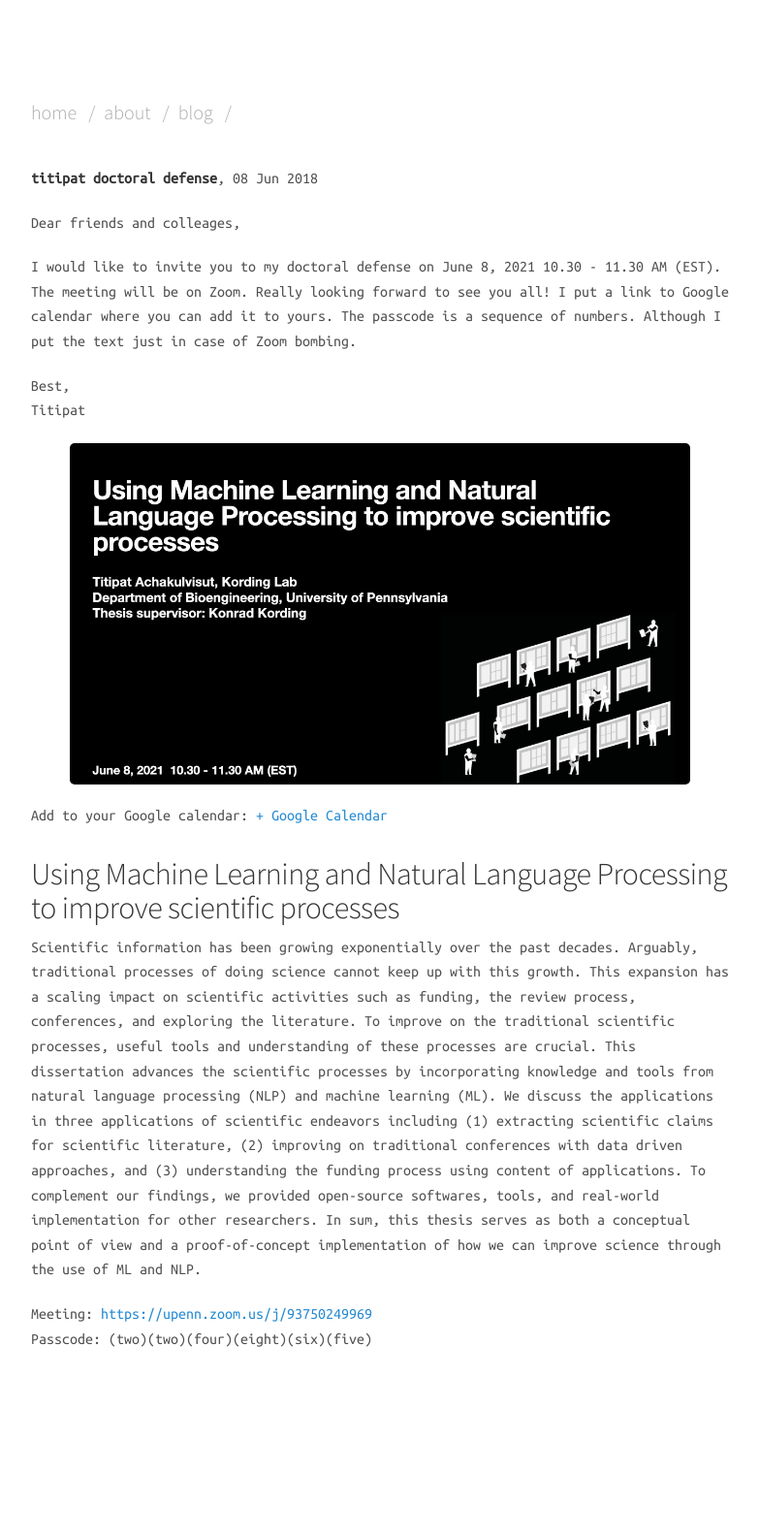
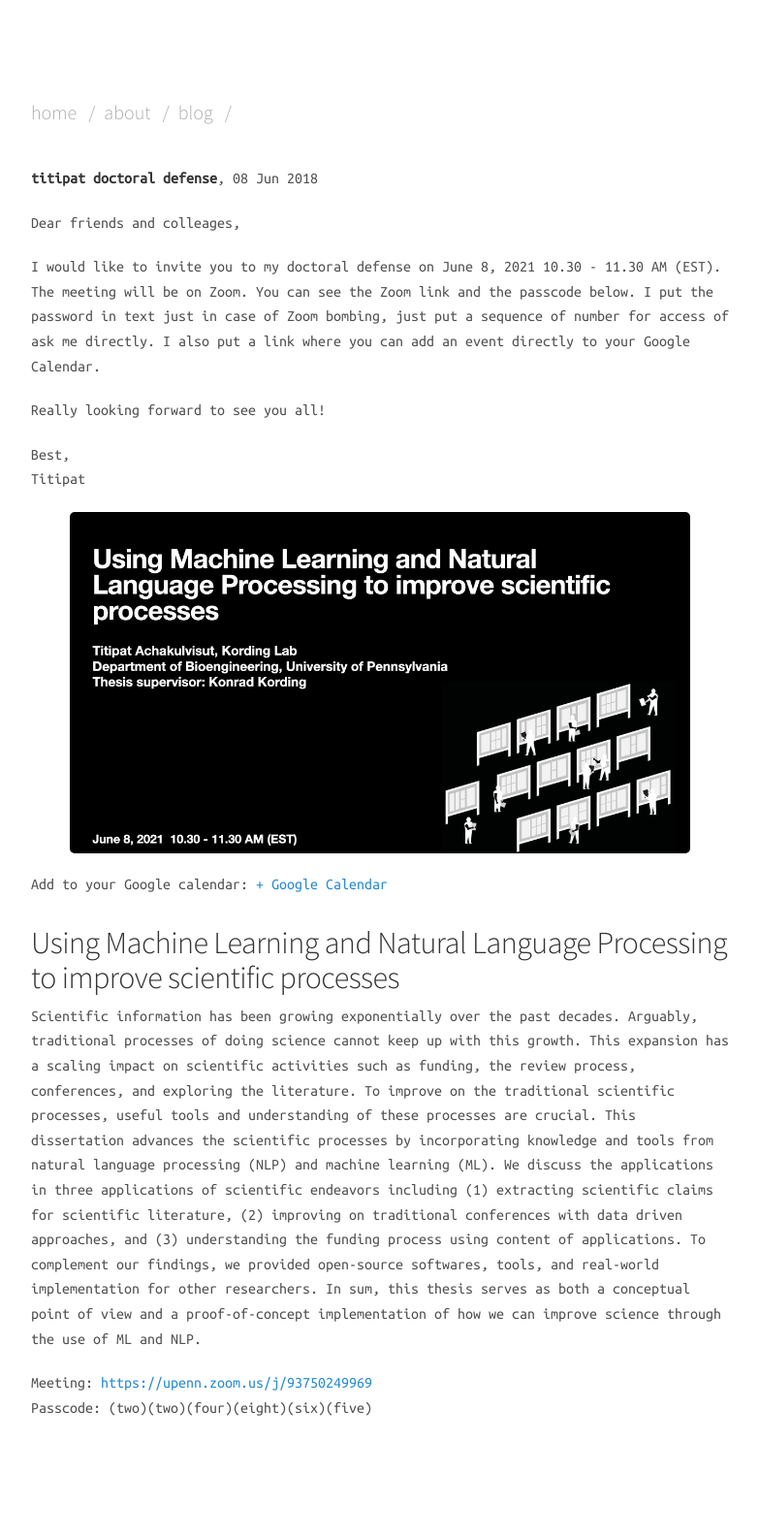
Before and after one commit to titipata/titipata.github.io, a Jekyll site: the page built from _posts/2018-06-08-titipat-defense.md, in a window 1280 px wide. Shown: the whole page at 97% size, without its empty margins (248-1031 px from the left). Built offline with Jekyll 4.4.1, drawn with Linux system fonts in a browser that asks for light colours; nearby versions of some CDN libraries; before the commit the page ends 1514 px from its top, so only the background shows below that.

Commit message:
Update defense text

```diff
--- a/_posts/2018-06-08-titipat-defense.md
+++ b/_posts/2018-06-08-titipat-defense.md
@@ -5,9 +5,11 @@ title: titipat doctoral defense
 Dear friends and colleages,
 
 I would like to invite you to my doctoral defense on June 8, 2021 10.30 - 11.30 AM (EST).
-The meeting will be on Zoom. Really looking forward to see you all!
-I put a link to Google calendar where you can add it to yours.
-The passcode is a sequence of numbers. Although I put the text just in case of Zoom bombing.
+The meeting will be on Zoom. You can see the Zoom link and the passcode below.
+I put the password in text just in case of Zoom bombing, just put a sequence of number for access of ask me directly.
+I also put a link where you can add an event directly to your Google Calendar.
+
+Really looking forward to see you all!
 
 Best,<br />
 Titipat
```
